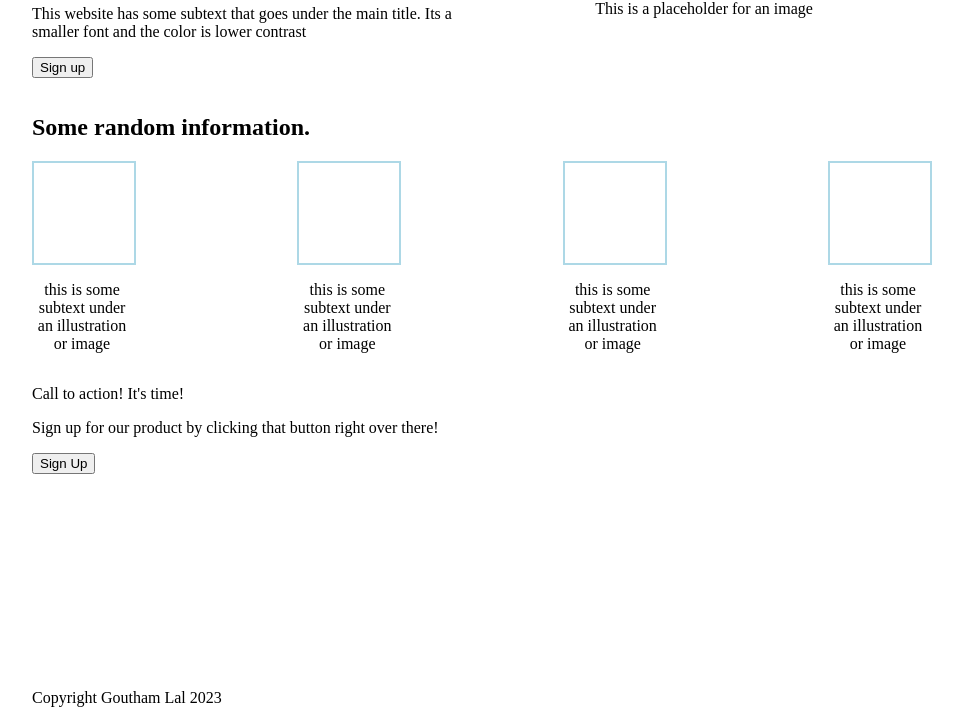
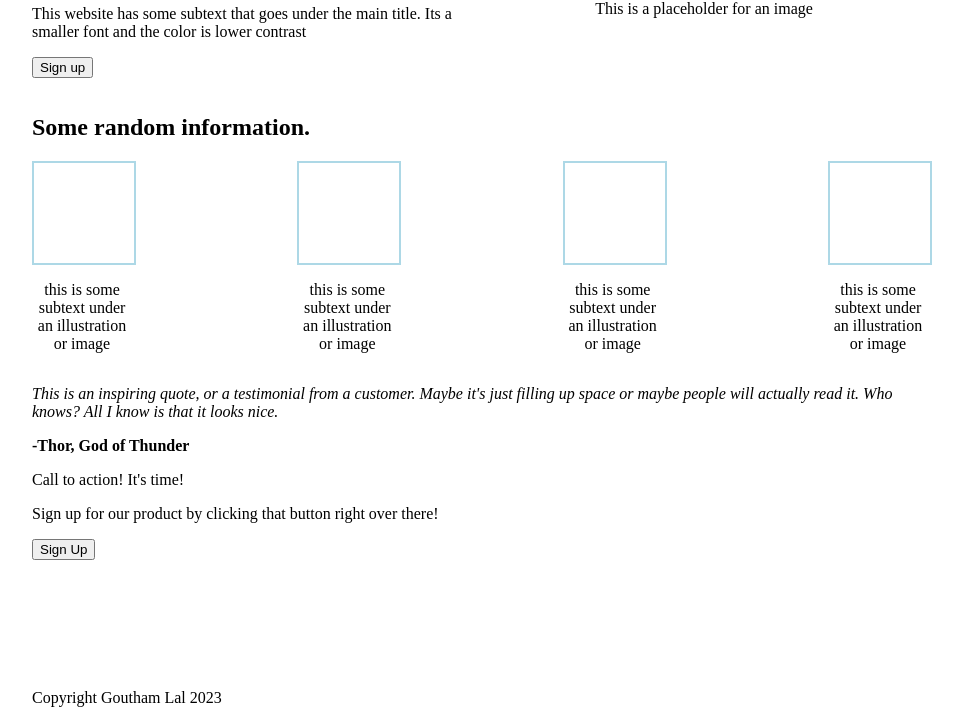
Before and after one commit to GouthamLal/odin-landing-page, a plain HTML site: page index.html in a window 1280 px wide. Shown: the part 93-800 px from the top of the page, without its empty margins (160-1123 px from the left). Drawn offline with Linux system fonts and the light colour scheme.

Commit message:
Add quote section

```diff
--- a/index.html
+++ b/index.html
@@ -55,6 +55,14 @@
                 </div>
             </div>
         </div>
+        <div class="quote-section">
+            <p class="quote"><em>This is an inspiring quote, or a testimonial from a
+                customer. Maybe it's just filling up space or maybe people
+                will actually read it. Who knows? All I know is that it looks
+                nice.
+            </em></p>
+            <p class="quote-by"><strong>-Thor, God of Thunder</strong></p>
+        </div>
         <div class="cta-section">
             <div class="cta-section-ctabox">
                 <div class="ctabox-left">
```
